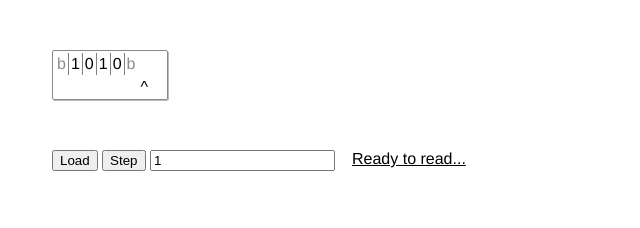
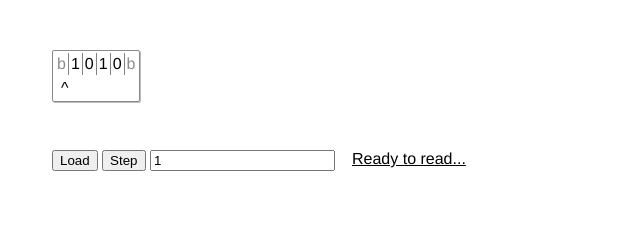
Before and after one commit to javierhonduco/dat-turing-machine, a plain HTML site: page index.html in a window 1280 px wide. Shown: the top 228 px of the page, 246-886 px from the left. Drawn offline with nearby package versions, Linux system fonts and the light colour scheme.

Commit message:
changed cursor's table sttgs

```diff
--- a/index.html
+++ b/index.html
@@ -93,6 +93,10 @@
 			border-right: 1px solid grey;
 			padding: 2px;
 		}
+ 		.cursor > td {
+                        float: left;
+                        padding: 2px;
+                }
 		.tape > td:last-child{
 			border-right: none !important;
 			color: rgba(0, 0, 0, 0.45)
```
